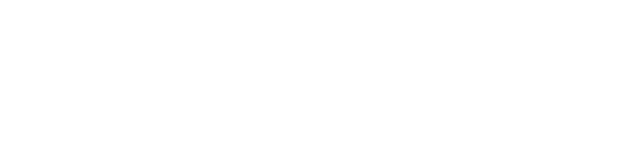
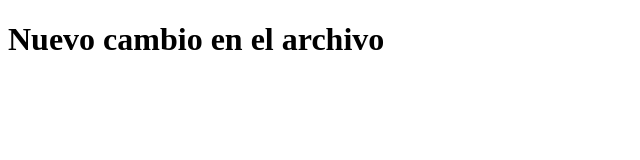
Before and after one commit to salyval/ProyectoPrueba1, a plain HTML site: page index.html in a window 1280 px wide. Shown: the whole page, without its empty margins (0-640 px from the left). Drawn offline with Linux system fonts and the light colour scheme.

Commit message:
Update index.html

```diff
--- a/index.html
+++ b/index.html
@@ -7,6 +7,6 @@
     <title>Document</title>
 </head>
 <body>
-
+    <h1>Nuevo cambio en el archivo</h1>
 </body>
 </html>
```
